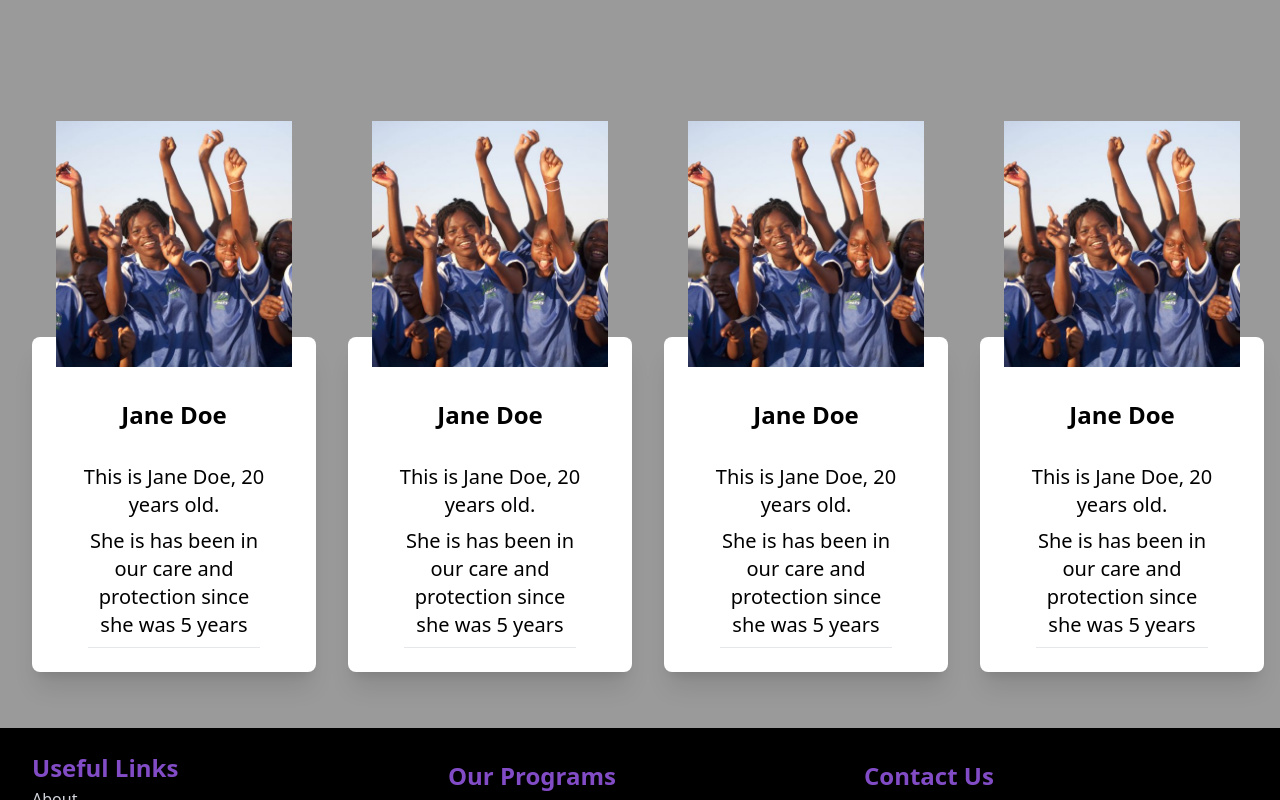
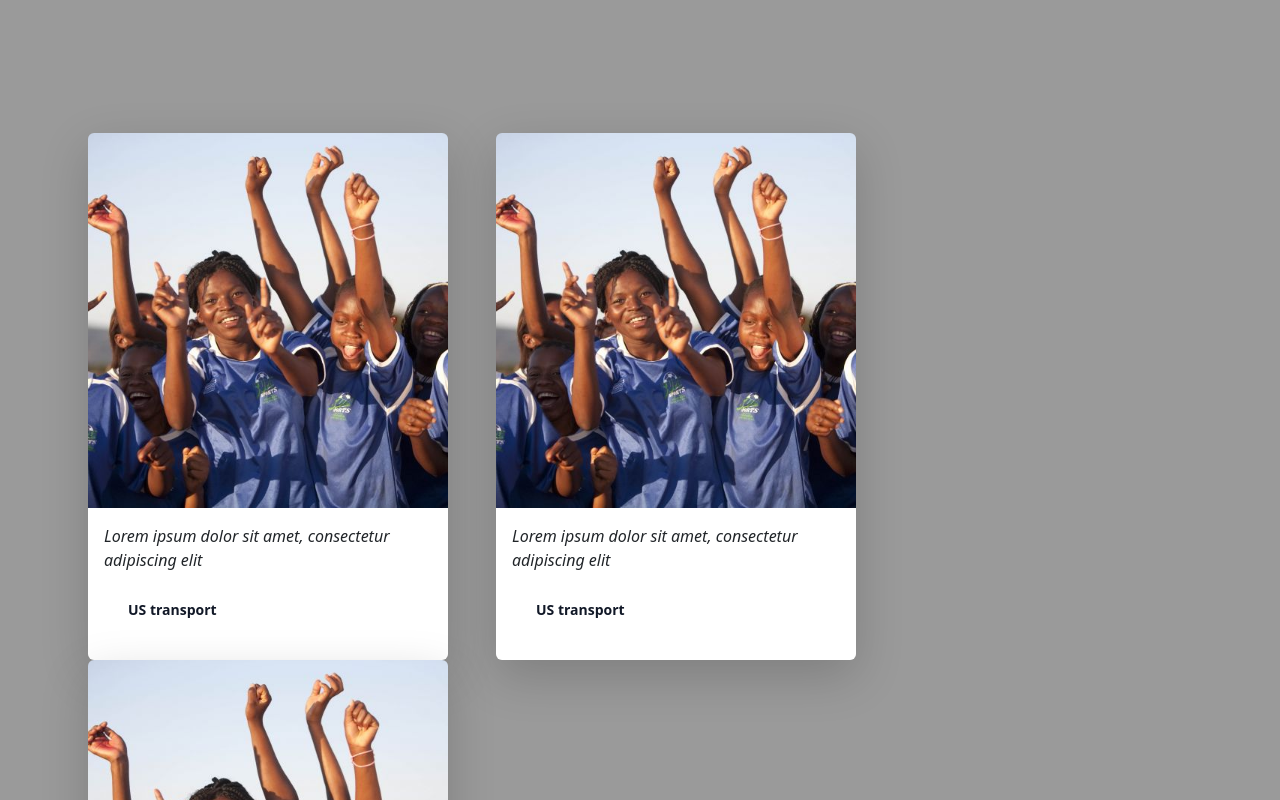
Before and after one commit to Rebirthers-Unite/Rebirth, a React (Vite) app in the folder client/: page / in a window 1280 px wide. Shown: the part 1340-2140 px from the top of the page. Built offline with nearby package versions, Linux system fonts and the light colour scheme.

Commit message:
make changes to survivors cards

```diff
--- a/client/src/components/LandingPage/About/About.jsx
+++ b/client/src/components/LandingPage/About/About.jsx
@@ -25,7 +25,7 @@ function About() {
 					</p>
 					<div className='flex items-center justify-center'>
 						<button id='learn-more-button' onClick={() => {navigate('/aboutus')}}>
-							Learn More   <i class="fa-solid fa-arrow-right"></i>
+							Learn More   <i className="fa-solid fa-arrow-right"></i>
 						</button>
 					</div>
 				</div>
--- /dev/null
+++ b/client/src/components/LandingPage/Survivors/Survivor.css
@@ -0,0 +1,9 @@
+#quote{
+    width: 50px;
+    height: 50px;
+}
+
+#cards-row{
+    margin-top: -180px;
+    margin-left: 52px;
+}
--- a/client/src/components/LandingPage/Survivors/Survivors.jsx
+++ b/client/src/components/LandingPage/Survivors/Survivors.jsx
@@ -1,85 +1,55 @@
 import React from 'react';
+import './Survivor.css'
 import Face from '../../../assets/again.jpeg'
-import { BsArrowRightCircle } from 'react-icons/bs';
+import {GoQuote }from 'react-icons/go'
 
 function Survivors() {
 	return (
-		<div className='w-full sm:py-[8rem] sm:pb-[2rem] md:pb-[2rem] md:py-[8rem] px-4 bg-[#9a9a9a]'>
+		<div className='sm:py-[8rem] sm:pb-[2rem] md:pb-[2rem] md:py-[8rem] px-4 bg-[#9a9a9a]'>
 			<div className='text-yellow-400 font-bold max-w-[800px] mt-[-24rem] w-full h-screen mx-auto text-center flex flex-col justify-center'>
 				<h1 className='md:text-5xl sm:text-4xl text-4xl sm:pt-8 md:pt-14 md:py-6'>
 					{' '}
-					Meet some of our Survivors{' '}
+					Hear from some of our Survivors{' '}
 				</h1>
 			</div>
-			<div className='max-w-[1240px] mx-auto grid sm:grid-cols-1 md:grid-cols-4 gap-8'>
-				<div className='md:w-full sm:w-4/5 sm:ml-20 md:ml-2 shadow-xl flex bg-white text-black flex-col p-4 md:mt-2 my-4 ml-2 rounded-lg hover:scale-105 duration-300'>
-					<img
-						className='w-30 mx-auto mt-[-15rem] bg-white'
-						src={Face}
-						alt='/'
-					/>
-					<h2 className='text-2xl font-bold text-center py-8'> Jane Doe </h2>
-					<p className='text-center text-xl font-medium '>
-						This is Jane Doe, 20 years old.
-					</p>
-					<div className='text-xl text-center font-medium'>
-						<p className='py-2 border-b mx-8'>
-							{' '}
-							She is has been in our care and protection since she was 5 years{' '}
+			<div className='row' id='cards-row'>
+
+			<div className="max-w-sm h-100 me-4">
+				<div className="shadow-lg rounded overflow-hidden">
+					<img className="h-30 w-30" src={Face} />
+					<div className="bg-white p-3">
+						<p className="font-light text-l italic font-gray-800">
+							Lorem ipsum dolor sit amet, consectetur adipiscing elit
 						</p>
+						<p className="mt-1 font-semibold text-sm text-gray-900 p-4">US transport</p>
 					</div>
 				</div>
-				<div className='md:w-full sm:w-4/5 sm:ml-20 md:ml-2 shadow-xl flex bg-white text-black flex-col p-4 sm:mt-56 md:mt-2 my-4 ml-2 rounded-lg hover:scale-105 duration-300'>
-					<img
-						className='w-30 mx-auto mt-[-15rem] bg-white'
-						src={Face}
-						alt='/'
-					/>
-					<h2 className='text-2xl font-bold text-center py-8'> Jane Doe </h2>
-					<p className='text-center text-xl font-medium '>
-						This is Jane Doe, 20 years old.
-					</p>
-					<div className='text-xl text-center font-medium'>
-						<p className='py-2 border-b mx-8'>
-							{' '}
-							She is has been in our care and protection since she was 5 years{' '}
+			</div>
+
+			<div className="max-w-sm h-100 me-4">
+				<div className="shadow-lg rounded overflow-hidden">
+					<img className="h-30 w-30" src={Face} />
+					<div className="bg-white p-3">
+						<p className="font-light text-l italic font-gray-800">
+							Lorem ipsum dolor sit amet, consectetur adipiscing elit
 						</p>
+						<p className="mt-1 font-semibold text-sm text-gray-900 p-4">US transport</p>
 					</div>
 				</div>
-				<div className='md:w-full sm:w-4/5 sm:ml-20 md:ml-2 shadow-xl flex bg-white text-black flex-col p-4 sm:mt-56 md:mt-2 my-4 ml-2 rounded-lg hover:scale-105 duration-300'>
-					<img
-						className='w-30 mx-auto mt-[-15rem] bg-white'
-						src={Face}
-						alt='/'
-					/>
-					<h2 className='text-2xl font-bold text-center py-8'> Jane Doe </h2>
-					<p className='text-center text-xl font-medium '>
-						This is Jane Doe, 20 years old.
-					</p>
-					<div className='text-xl text-center font-medium'>
-						<p className='py-2 border-b mx-8'>
-							{' '}
-							She is has been in our care and protection since she was 5 years{' '}
+			</div>
+
+			<div className="max-w-sm h-100 me-4">
+				<div className="shadow-lg rounded overflow-hidden">
+					<img className="h-30 w-30" src={Face} />
+					<div className="bg-white p-3">
+						<p className="font-light text-l italic font-gray-800">
+							Lorem ipsum dolor sit amet, consectetur adipiscing elit
 						</p>
+						<p className="mt-1 font-semibold text-sm text-gray-900 p-4">US transport</p>
 					</div>
 				</div>
-				<div className='md:w-full sm:w-4/5 sm:ml-20 md:ml-2 shadow-xl flex bg-white text-black flex-col p-4 sm:mt-56 md:mt-2 my-4 ml-2 rounded-lg hover:scale-105 duration-300'>
-					<img
-						className='w-30 mx-auto mt-[-15rem] bg-white'
-						src={Face}
-						alt='/'
-					/>
-					<h2 className='text-2xl font-bold text-center py-8'> Jane Doe </h2>
-					<p className='text-center text-xl font-medium '>
-						This is Jane Doe, 20 years old.
-					</p>
-					<div className='text-xl text-center font-medium'>
-						<p className='py-2 border-b mx-8'>
-							{' '}
-							She is has been in our care and protection since she was 5 years{' '}
-						</p>
-					</div>
-				</div>
+			</div>
+
 			</div>
 		</div>
 	);
```
